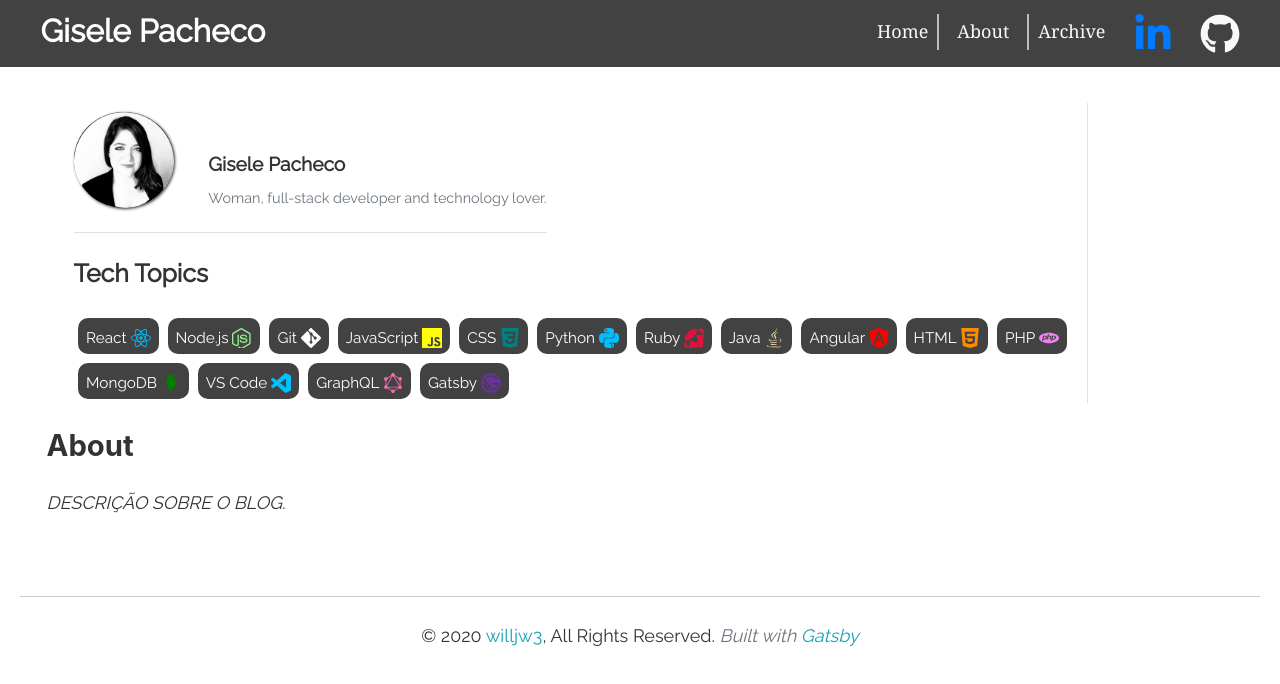
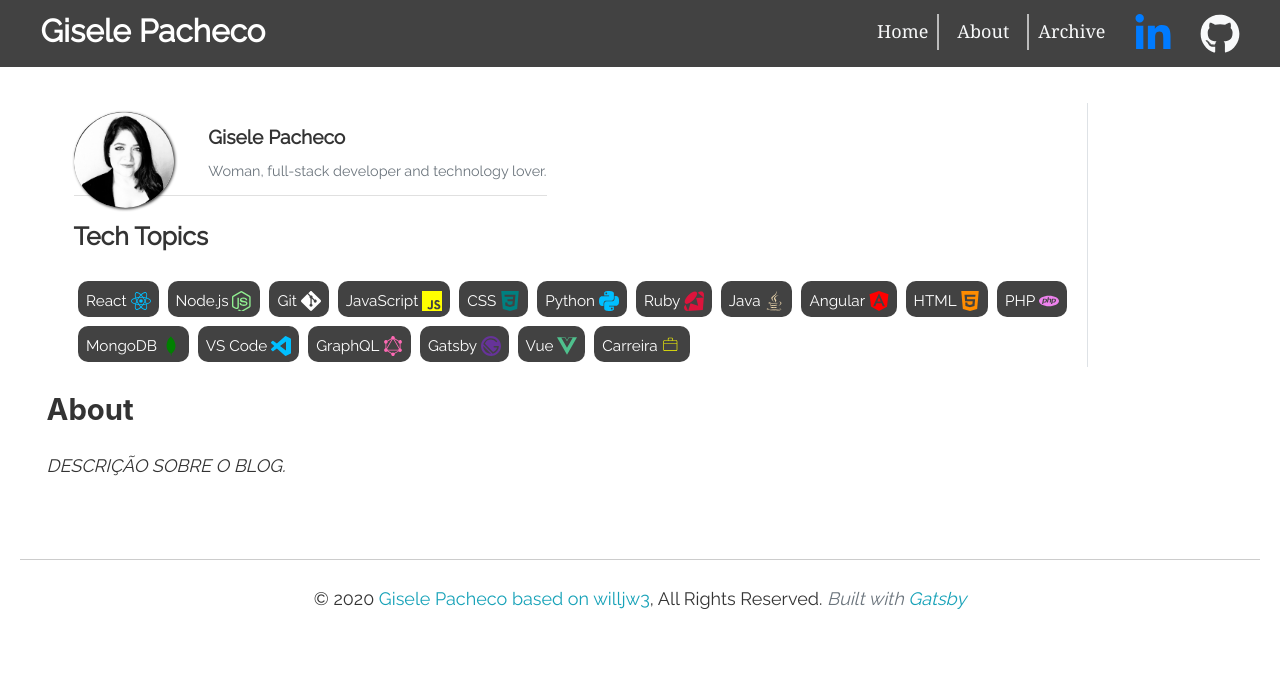
Before and after one commit to giselecpferreira/blog-dev, a Gatsby site in the folder gatsby-starter-developer-diary/: page /about in a window 1280 px wide. Built offline with nearby package versions, Linux system fonts and the light colour scheme; Gatsby itself is replaced by a stand-in of ours.

Commit message:
ajuste tags e espaçamento descrição

```diff
--- a/gatsby-starter-developer-diary/config.js
+++ b/gatsby-starter-developer-diary/config.js
@@ -4,7 +4,7 @@ module.exports = {
   url: "https://developer-diary.netlify.com",
   title: "Gisele Pacheco",
   tagline: "Woman, full-stack developer and technology lover.",
-  copyright: "Based on ©2019 willjw3, All rights reserved",
+  copyright: "Gisele Pacheco based on ©2020 willjw3, All rights reserved",
   author: {
     name: "Gisele Pacheco",
     bio: "Woman, full-stack developer and technology lover.",
@@ -122,9 +122,16 @@ module.exports = {
     {
       tag: "vue",
       tech: "Vue",
-      name: "M12.001.007C5.326.007.007 5.326.007 12S5.326 23.995 12 23.995s11.994-5.319 11.994-11.994S18.676.007 12.001.007zM2.614 12.105l9.283 9.283c-5.111 0-9.283-4.172-9.283-9.283zm11.473 9.074L2.823 9.915C3.76 5.743 7.516 2.614 12 2.614a9.476 9.476 0 0 1 7.614 3.86L18.259 7.62a7.657 7.657 0 0 0-6.362-3.337A7.555 7.555 0 0 0 4.7 9.393l9.804 9.805c2.4-.835 4.276-2.92 4.798-5.424h-4.068v-1.773h6.154c0 4.485-3.129 8.24-7.301 9.178z",
+      name: "M24,1.61H14.06L12,5.16,9.94,1.61H0L12,22.39ZM12,14.08,5.16,2.23H9.59L12,6.41l2.41-4.18h4.43Z",
       size: 20,
-      color: "deepskyblue",
+      color: "#4FC08D",
+    },
+    {
+      tag: "carreira",
+      tech: "Carreira",
+      name: "M16.852,5.051h-4.018c0.131-0.225,0.211-0.482,0.211-0.761V3.528c0-0.841-0.682-1.522-1.521-1.522H8.478c-0.841,0-1.523,0.682-1.523,1.522V4.29c0,0.279,0.081,0.537,0.211,0.761H3.148c-0.841,0-1.522,0.682-1.522,1.523v9.897c0,0.842,0.682,1.523,1.522,1.523h13.704c0.842,0,1.523-0.682,1.523-1.523V6.574C18.375,5.733,17.693,5.051,16.852,5.051zM7.716,3.528c0-0.42,0.341-0.761,0.762-0.761h3.045c0.42,0,0.762,0.341,0.762,0.761V4.29c0,0.421-0.342,0.761-0.762,0.761H8.478c-0.42,0-0.762-0.34-0.762-0.761V3.528z M17.615,16.471c0,0.422-0.342,0.762-0.764,0.762H3.148c-0.42,0-0.761-0.34-0.761-0.762V9.62h15.228V16.471z M17.615,8.858H2.387V6.574c0-0.421,0.341-0.761,0.761-0.761h13.704c0.422,0,0.764,0.34,0.764,0.761V8.858z",
+      size: 20,
+      color: "yellow",
     }
   ],
 }
--- a/gatsby-starter-developer-diary/posts/welcome-to-my-web-developer-blog.md
+++ b/gatsby-starter-developer-diary/posts/welcome-to-my-web-developer-blog.md
@@ -1,6 +1,6 @@
 ---
 title: 'Welcome To My Web Developer Blog'
-tags: ["react", "vscode", "git", "css", "python", "ruby", "java", "angular", "html", "php", "mongodb", "graphql", "gatsby" ]
+tags: ["react", "vscode", "git", "css", "python", "ruby", "java", "angular", "html", "php", "mongodb", "graphql", "gatsby", "vue", "carreira" ]
 published: true
 date: '2018-08-20'
 ---
--- a/gatsby-starter-developer-diary/src/components/layout.css
+++ b/gatsby-starter-developer-diary/src/components/layout.css
@@ -136,7 +136,7 @@ html [type="button"] {
 [type="reset"]::-moz-focus-inner,
 [type="submit"]::-moz-focus-inner,
 button::-moz-focus-inner {
-  border-style: none;
+  border-style: transparent;
   padding: 0;
 }
 [type="button"]:-moz-focusring,
@@ -220,7 +220,7 @@ img {
   padding-left: 0;
   padding-right: 0;
   padding-top: 0;
-  margin-bottom: 0.65rem;
+  margin-bottom: -2.35rem;
 }
 h1 {
   margin-left: 0;
@@ -623,3 +623,7 @@ pre tt:after {
     font-size: 100%;
   }
 }
+
+.icon-size {
+
+}
--- a/gatsby-starter-developer-diary/src/components/layout.js
+++ b/gatsby-starter-developer-diary/src/components/layout.js
@@ -48,7 +48,7 @@ const Layout = ({ children }) => {
             <main className="p-4">{children}</main>
             <footer className="text-center">
               <hr/>
-              <p className="d-inline">© {new Date().getFullYear()} <a className="text-info" href="https://willjw3.github.io/">willjw3</a>, All Rights Reserved.</p>
+              <p className="d-inline">© {new Date().getFullYear()} <a className="text-info" href="">Gisele Pacheco based on willjw3</a>, All Rights Reserved.</p>
               <p className="mt-5 text-muted d-inline"><i> Built with
                             {` `}
                 <a className="text-info" href="https://www.gatsbyjs.org">Gatsby</a></i>
--- a/gatsby-starter-developer-diary/src/components/tags/TechTag.js
+++ b/gatsby-starter-developer-diary/src/components/tags/TechTag.js
@@ -7,7 +7,7 @@ const TechTag = (props) => {
     const { tag, tech, name, size, color } = props
 
     return (
-        <div className="d-inline-block p-1">
+        <div className="d-inline-block p-1 tags">
             <Link to={`/tags/${tag}/`}>
                 <button
                     className="tech-tag text-white">
--- a/gatsby-starter-developer-diary/src/components/tags/tags.css
+++ b/gatsby-starter-developer-diary/src/components/tags/tags.css
@@ -9,9 +9,20 @@ h4 {
     font-family: "Raleway";
     font-size: .85rem;
 }
-
-
-.tech-tag:hover  {
+.tech-tag  :hover :active :focus {
     border-radius: 10px;
     background-color:#666;
 }
+
+button :active :hover :focus{
+    border-radius: 10px;
+    background-color:#666;
+    outline: thin dotted;
+    outline: 0px auto -webkit-focus-ring-color;
+    outline-offset: 0px;
+}
+
+.tags :hover :active :focus{
+    border-radius: 10px;
+    background-color:#666;
+}
```
